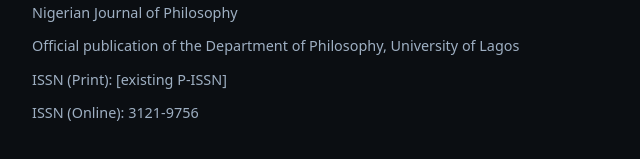
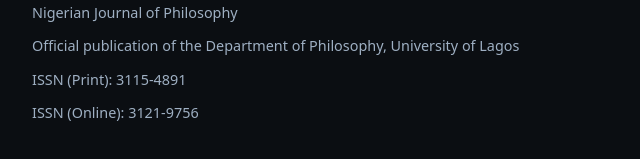
Before and after one commit to Olumide-Anthony/nigerian-journal-of-philosophy2026, a plain HTML site: page index.html in a window 1280 px wide. Shown: the part 8796-8955 px from the top of the page, 146-786 px from the left. Drawn offline with Linux system fonts and the light colour scheme.

Commit message:
Update ISSN (Print) number in footer

```diff
--- a/index.html
+++ b/index.html
@@ -338,7 +338,7 @@
       <p>Nigerian Journal of Philosophy</p>
 <p>Official publication of the Department of Philosophy, University of Lagos</p>
 
-<p>ISSN (Print): [existing P-ISSN]</p>
+<p>ISSN (Print): 3115-4891</p>
 <p>ISSN (Online): 3121-9756</p>
     </footer>
   </div>
```
